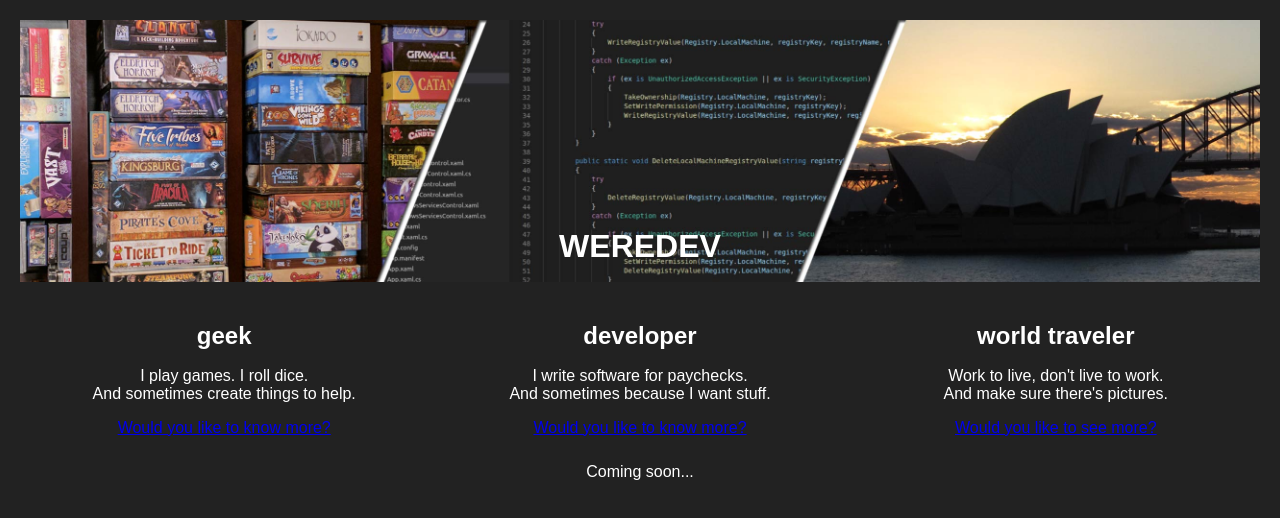
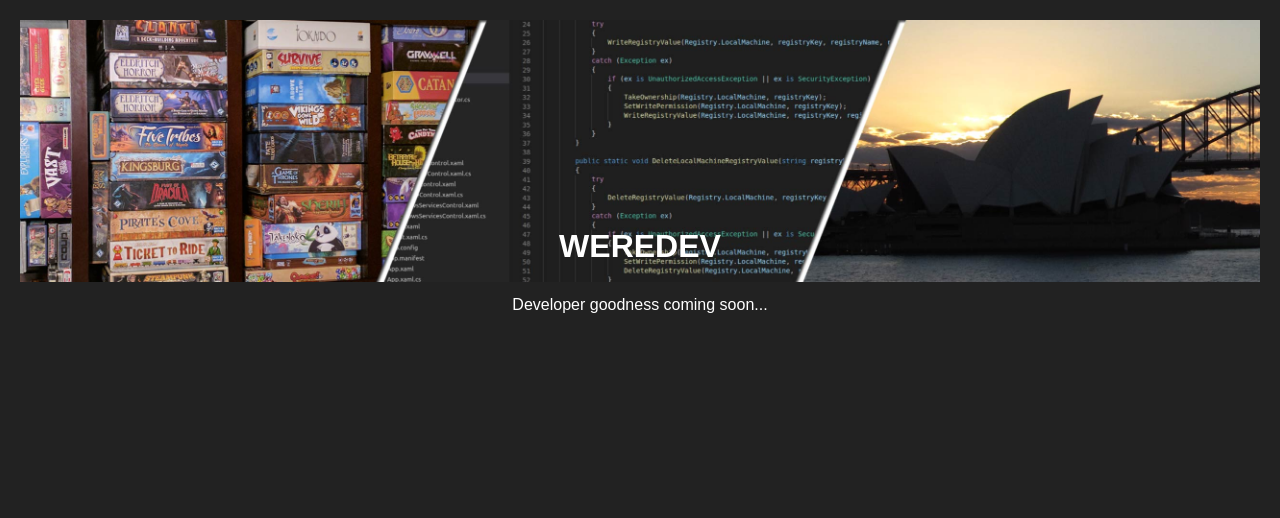
Before and after one commit to WereDev/weredev.com, a React (Create React App) app: page /#/developer in a window 1280 px wide. Shown: the top 518 px of the page. Built offline with nearby package versions, Linux system fonts and the light colour scheme; the HTML template or start-up script is replaced by a standard one.

Commit message:
updating routing

```diff
--- a/src/App.tsx
+++ b/src/App.tsx
@@ -1,12 +1,12 @@
 import * as React from 'react';
 import {
   HashRouter,
-  NavLink,
   Route
   } from 'react-router-dom';
 import './App.css';
 import * as Developer from './developer/index';
 import * as Geek from './geek/index';
+import * as Home from './home/index';
 import * as Traveler from './worldtraveler/index';
 
 class App extends React.Component {
@@ -22,39 +22,10 @@
         <div className="app-body">
           <HashRouter>
             <div>
-              <div className="app-body-col">
-                <h1 className="col-title">geek</h1>
-                <p>
-                  I play games.  I roll dice.<br />
-                  And sometimes create things to help.
-                </p>
-                <p>
-                  <NavLink to="/geek">Would you like to know more?</NavLink>
-                </p>
-              </div>
-              <div className="app-body-col">
-                <h1 className="col-title">developer</h1>
-                <p>
-                  I write software for paychecks.<br />
-                  And sometimes because I want stuff.
-                </p>
-                <p>
-                  <NavLink to="/developer">Would you like to know more?</NavLink>
-                </p>
-              </div>
-              <div className="app-body-col">
-                <h1 className="col-title">world traveler</h1>
-                <p>
-                  Work to live, don't live to work.<br />
-                  And make sure there's pictures.
-                </p>
-                <p>
-                  <NavLink to="/traveler">Would you like to see more?</NavLink>
-                </p>
-              </div>
-              <Route path="/geek" component={Geek.default}/>
-              <Route path="/developer" component={Developer.default}/>
-              <Route path="/traveler" component={Traveler.default}/>
+              <Route path="//" component={Home.default}/>
+              <Route path="/geek/" component={Geek.default}/>
+              <Route path="/developer/" component={Developer.default}/>
+              <Route path="/traveler/" component={Traveler.default}/>
             </div>
           </HashRouter>
         </div>
--- a/src/developer/index.tsx
+++ b/src/developer/index.tsx
@@ -4,7 +4,7 @@
   public render() {
     return (
       <div>
-        Coming soon...
+        Developer goodness coming soon...
       </div>
     );
   }
--- a/src/geek/index.tsx
+++ b/src/geek/index.tsx
@@ -4,7 +4,7 @@
   public render() {
     return (
       <div>
-        Coming soon...
+        geek goodness coming soon...
       </div>
     );
   }
--- a/src/home/index.tsx
+++ b/src/home/index.tsx
@@ -1,4 +1,7 @@
 import * as React from 'react';
+import {
+  NavLink
+  } from 'react-router-dom';
 
 class Index extends React.Component {
   public render() {
@@ -11,7 +14,7 @@
             And sometimes create things to help.
           </p>
           <p>
-            <a href="/geek">Would you like to know more?</a>
+            <NavLink to="/geek">Would you like to know more?</NavLink>
           </p>
         </div>
         <div className="app-body-col">
@@ -21,7 +24,7 @@
             And sometimes because I want stuff.
           </p>
           <p>
-          <a href="/developer">Would you like to know more?</a>
+            <NavLink to="/developer">Would you like to know more?</NavLink>
           </p>
         </div>
         <div className="app-body-col">
@@ -31,7 +34,7 @@
             And make sure there's pictures.
           </p>
           <p>
-          <a href="/traveler">Would you like to see more?</a>
+            <NavLink to="/traveler">Would you like to see more?</NavLink>
           </p>
         </div>
       </div>
--- a/src/worldtraveler/index.tsx
+++ b/src/worldtraveler/index.tsx
@@ -4,7 +4,7 @@
   public render() {
     return (
       <div>
-        Coming soon...
+        travel photos coming soon...
       </div>
     );
   }
```
